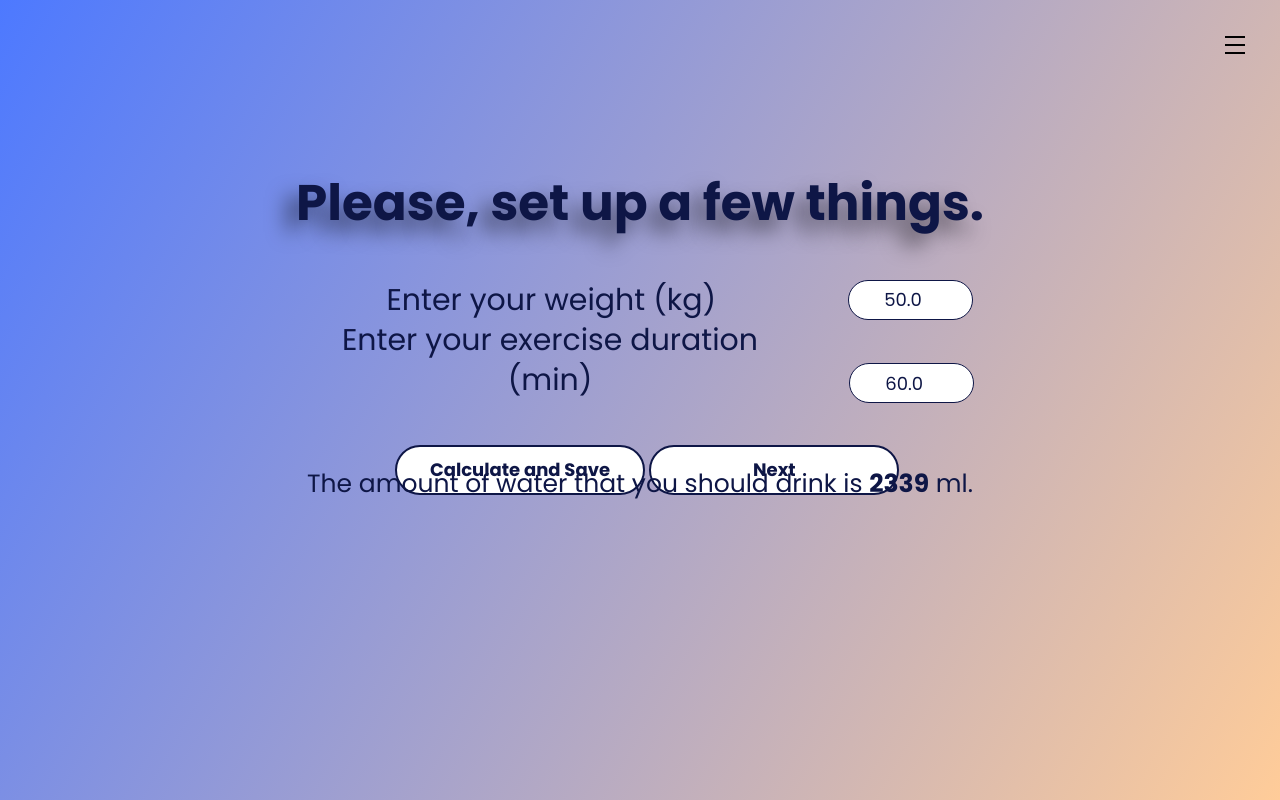
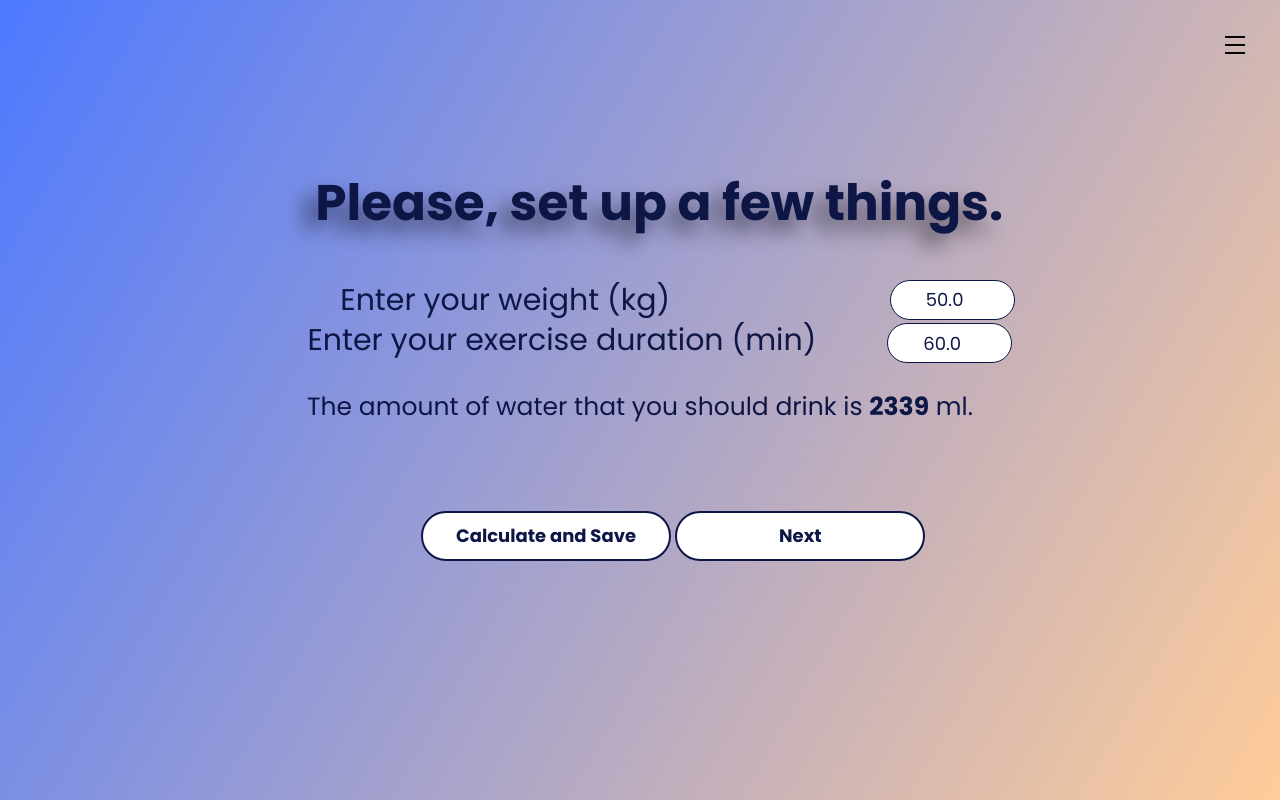
Before and after one commit to Aquaholic-ISP/Aquaholic, a Django app: page /aquaholic/3/registration in a window 1280 px wide. Run offline with Django 4.2, Linux system fonts and the light colour scheme; a user stored in the database is signed in; data comes from the database, SQL or seed files in the repository; some libraries are stand-ins or nearby versions.

Commit message:
fix position for calculation pages

```diff
--- a/aquaholic/static/aquaholic/style2.css
+++ b/aquaholic/static/aquaholic/style2.css
@@ -12,6 +12,7 @@
 h1{
     font-size: 50px;
     margin-top: 13%;
+    margin-left: 3%;
     text-shadow:
     -12px 12px 20px rgba(0,0,0,0.5);
 }
@@ -64,21 +65,25 @@ input[type=number]::-webkit-inner-spin-button {
 .calpart #weightl {
     font-size: 30px;
     position: absolute;
+    margin-left: -8%;
 }
 
 .calpart #weightin {
-    margin-left: 114px;
     font-size: 18px;
-    margin-left: 80.5%;
+    margin-left: 79%;
 }
 
+#timel {
+    width: 40vw;
+    margin-left: -4%;
+}
 
 .result #amount-result {
     width: 100%;
     position: absolute;
     line-height: 300%;
     font-size: 30px;
-    margin-top: 16%;
+    margin-top: 10%;
     font-size: 25px;
 }
 
@@ -109,3 +114,8 @@ input[type=number]::-webkit-inner-spin-button {
     position: relative;
     overflow: hidden;
 }
+
+.btn {
+    margin-top: 15%;
+    height: 20vh;
+}
--- a/aquaholic/static/aquaholic/style2auth.css
+++ b/aquaholic/static/aquaholic/style2auth.css
@@ -66,6 +66,11 @@ input[type=number]::-webkit-inner-spin-button {
     margin-left: 80.5%;
 }
 
+#timel {
+    width: 40vw;
+    margin-left: -4%;
+}
+
 .result #amount-result {
     width: 200%;
     position: absolute;
--- a/aquaholic/templates/aquaholic/calculate.html
+++ b/aquaholic/templates/aquaholic/calculate.html
@@ -35,8 +35,8 @@
             <label id="weightl">Enter your weight (kg)</label>
             <input id="weightin" type="number" name="weight" min="1" step="0.01">
             <br>
-            <label style="font-size: 30px;">Enter your exercise duration (min)</label>
-            <input style="margin-left: 65px; font-size: 18px;" type="number" name="exercise_duration" min="0" step="0.01">
+            <label id="timel" style="font-size: 30px;">Enter your exercise duration (min)</label>
+            <input id="timein" style="margin-left: 65px; font-size: 18px;" type="number" name="exercise_duration" min="0" step="0.01">
             <br>
             {% if message %}
                 <p style="color: #B80000; font-size: 18px; margin-bottom: 0; margin-top: 10px;">{{message}}</p>
--- a/aquaholic/templates/aquaholic/calculation_auth.html
+++ b/aquaholic/templates/aquaholic/calculation_auth.html
@@ -47,8 +47,8 @@
             <label id="weightl">Enter your weight (kg)</label>
             <input id="weightin" type="number" name="weight" min="1" step="0.01" value={{weight}}>
             <br>
-            <label style="font-size: 30px;">Enter your exercise duration (min)</label>
-            <input style="margin-left: 65px; font-size: 18px;" type="number" name="exercise_duration" min="0" step="0.01" value={{exercise_duration}}>
+            <label id="timel" style="font-size: 30px;">Enter your exercise duration (min)</label>
+            <input id="timein" style="margin-left: 65px; font-size: 18px;" type="number" name="exercise_duration" min="0" step="0.01" value={{exercise_duration}}>
             <br>
             {% if message %}
                 <p style="color: #B80000; font-size: 18px; margin-bottom: 0; margin-top: 10px;">{{message}}</p>
--- a/aquaholic/templates/aquaholic/regis.html
+++ b/aquaholic/templates/aquaholic/regis.html
@@ -43,18 +43,21 @@
             <label id="weightl" >Enter your weight (kg)</label>
             <input id="weightin" type="number" name="weight" min="1" step="0.01"  value={{weight}}>
             <br>
-            <label style="font-size: 30px;">Enter your exercise duration (min)</label>
-            <input style="margin-left: 65px; font-size: 18px;" type="number" name="exercise_duration" min="0" step="0.01" value={{exercise_duration}}>
+            <label id="timel" style="font-size: 30px;">Enter your exercise duration (min)</label>
+            <input id="timein" style="margin-left: 65px; font-size: 18px;" type="number" name="exercise_duration" min="0" step="0.01" value={{exercise_duration}}>
             <br>
             {% if message %}
                 <p style="color: #B80000; font-size: 18px; margin-bottom: 0; margin-top: 10px;">{{message}}</p>
             {% endif %}
-            <button type="submit" style="margin-top: 40px;">Calculate and Save</button>
-            {% if result %}
-              <a href="{% url 'aquaholic:new_set_up' user.id %}">
-              <button type="button" style="margin-bottom=400;">Next</button>
-              </a>
-            {% endif %}
+
+            <div class="btn">
+                <button type="submit" style="margin-top: 40px;">Calculate and Save</button>
+                {% if result %}
+                    <a href="{% url 'aquaholic:new_set_up' user.id %}">
+                    <button type="button" style="margin-bottom: 400;">Next</button>
+                    </a>
+                {% endif %}
+            </div>
 
         </form>
         </div>
```
